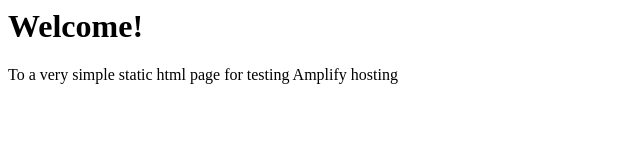
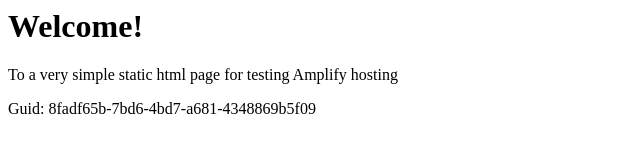
Before and after one commit to aws-aemilia-syd/Github-PR-Commit-Integration-Test-DoNotTouch-v1-prod-ap-southeast-2, a website: page src/index.html in a window 1280 px wide. Shown: the whole page, without its empty margins (0-640 px from the left). Drawn offline with Linux system fonts and the light colour scheme.

Commit message:
commit from integ tests

```diff
--- a/src/index.html
+++ b/src/index.html
@@ -1,3 +1,5 @@
+
+
 <html lang="en">
 
 <head>
@@ -10,6 +12,6 @@
 <body>
     <h1>Welcome!</h1>
     <p>To a very simple static html page for testing Amplify hosting</p>
-</body>
+    <p>Guid: 8fadf65b-7bd6-4bd7-a681-4348869b5f09</p></body>
 
 </html>
```
